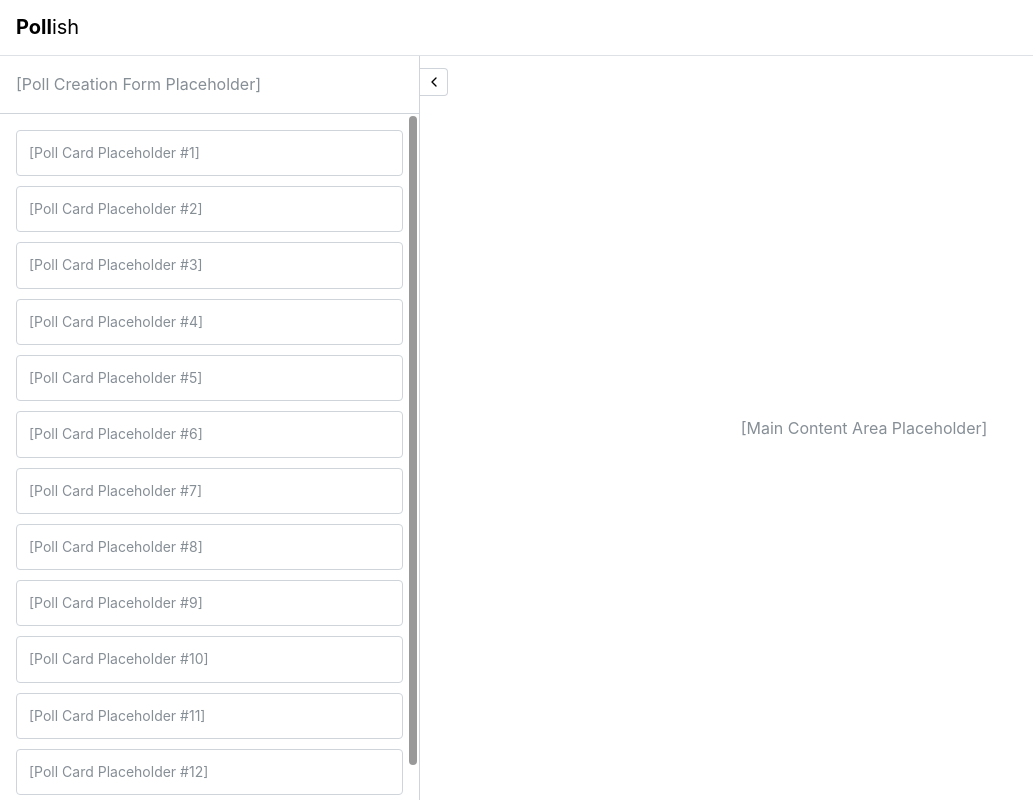
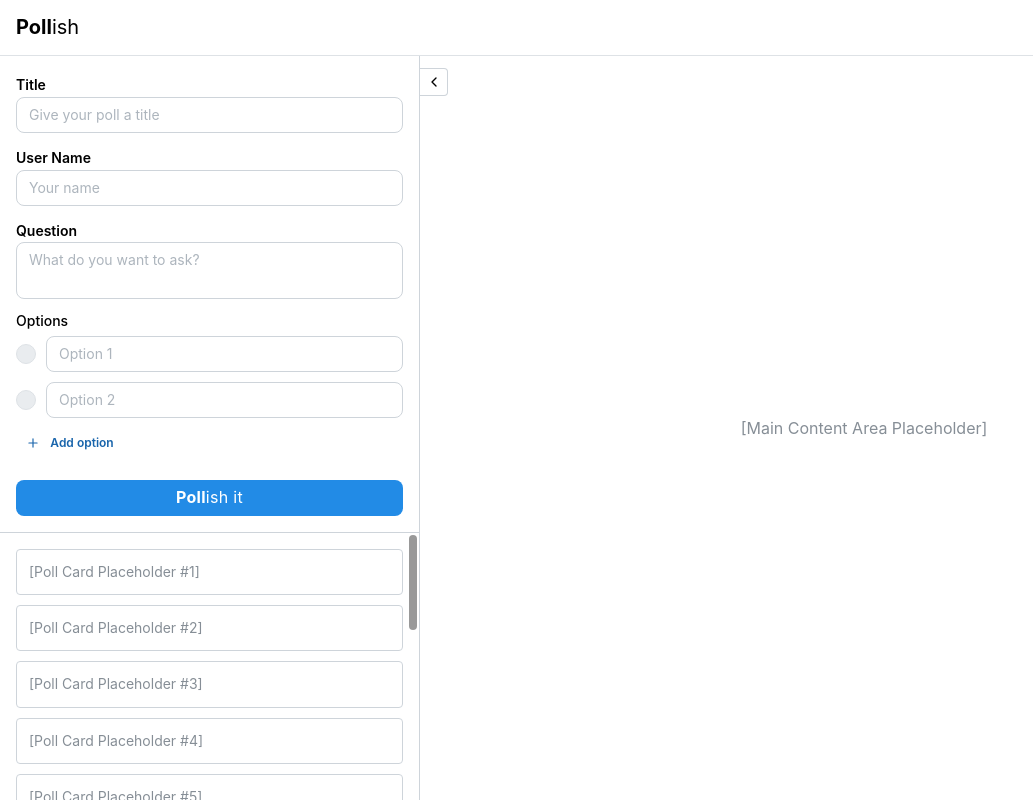
Before and after one commit to galraij/Pollish, a React (Vite) app in the folder client/: page / in a window 1280 px wide. Shown: the whole page, without its empty margins (0-1033 px from the left). Built offline with nearby package versions, Linux system fonts and the light colour scheme.

Commit message:
feat: replace poll creation placeholder with functional PollForm component

```diff
--- a/client/src/App.jsx
+++ b/client/src/App.jsx
@@ -1,6 +1,7 @@
 import { useState } from 'react'
 import { AppShell, Group, Text, Box, ActionIcon, ScrollArea } from '@mantine/core'
 import { IconChevronLeft, IconChevronRight } from '@tabler/icons-react'
+import PollForm from './components/polls/PollForm'
 import './App.css'
 
 function App() {
@@ -28,7 +29,7 @@ function App() {
             <aside className="side-panel">
               {/* Fixed poll creation box */}
               <Box className="create-poll-box" p="md">
-                <Text c="dimmed">[Poll Creation Form Placeholder]</Text>
+                <PollForm />
               </Box>
 
               {/* Scrollable poll list */}
--- a/client/src/components/polls/PollForm.css
+++ b/client/src/components/polls/PollForm.css
@@ -1 +1,16 @@
-/* PollForm styles */
+/* ── Poll Form ── */
+.poll-form {
+  width: 100%;
+}
+
+.poll-form-radio {
+  flex-shrink: 0;
+}
+
+.add-option-btn {
+  align-self: flex-start;
+}
+
+.submit-btn {
+  letter-spacing: 0.3px;
+}
--- a/client/src/components/polls/PollForm.jsx
+++ b/client/src/components/polls/PollForm.jsx
@@ -1 +1,101 @@
-// PollForm - form component for creating polls (title + options inputs)
+import { useState } from 'react'
+import {
+  TextInput,
+  Textarea,
+  Button,
+  ActionIcon,
+  Group,
+  Stack,
+  Text,
+  Radio,
+  Box,
+} from '@mantine/core'
+import { IconPlus, IconMinus } from '@tabler/icons-react'
+import './PollForm.css'
+
+function PollForm() {
+  const [options, setOptions] = useState(['', ''])
+
+  const addOption = () => {
+    if (options.length < 8) {
+      setOptions([...options, ''])
+    }
+  }
+
+  const removeOption = (index) => {
+    setOptions(options.filter((_, i) => i !== index))
+  }
+
+  return (
+    <form className="poll-form" onSubmit={(e) => e.preventDefault()}>
+      <Stack gap="sm">
+        <TextInput
+          label="Title"
+          placeholder="Give your poll a title"
+        />
+
+        <TextInput
+          label="User Name"
+          placeholder="Your name"
+        />
+
+        <Textarea
+          label="Question"
+          placeholder="What do you want to ask?"
+          autosize
+          minRows={2}
+          maxRows={4}
+        />
+
+        {/* ── Options ── */}
+        <Box>
+          <Text size="sm" fw={500} mb={4}>Options</Text>
+
+          <Stack gap="xs">
+            {options.map((_, index) => (
+              <Group key={index} gap="xs" wrap="nowrap">
+                <Radio value={String(index)} disabled className="poll-form-radio" />
+                <TextInput
+                  placeholder={`Option ${index + 1}`}
+                  style={{ flex: 1 }}
+                />
+                {index >= 2 && (
+                  <ActionIcon
+                    variant="subtle"
+                    color="red"
+                    size="sm"
+                    onClick={() => removeOption(index)}
+                    aria-label={`Remove option ${index + 1}`}
+                  >
+                    <IconMinus size={14} />
+                  </ActionIcon>
+                )}
+              </Group>
+            ))}
+          </Stack>
+
+          {options.length < 8 && (
+            <Button
+              variant="subtle"
+              size="xs"
+              leftSection={<IconPlus size={14} />}
+              onClick={addOption}
+              mt="xs"
+              className="add-option-btn"
+            >
+              Add option
+            </Button>
+          )}
+        </Box>
+
+        {/* ── Submit ── */}
+        <Button type="submit" fullWidth mt="xs" className="submit-btn">
+          <Text span fw={700}>Poll</Text>
+          <Text span>ish it</Text>
+        </Button>
+      </Stack>
+    </form>
+  )
+}
+
+export default PollForm
```
Also changed, not shown: 1 other file (tests, documents, lock files or other folders).
